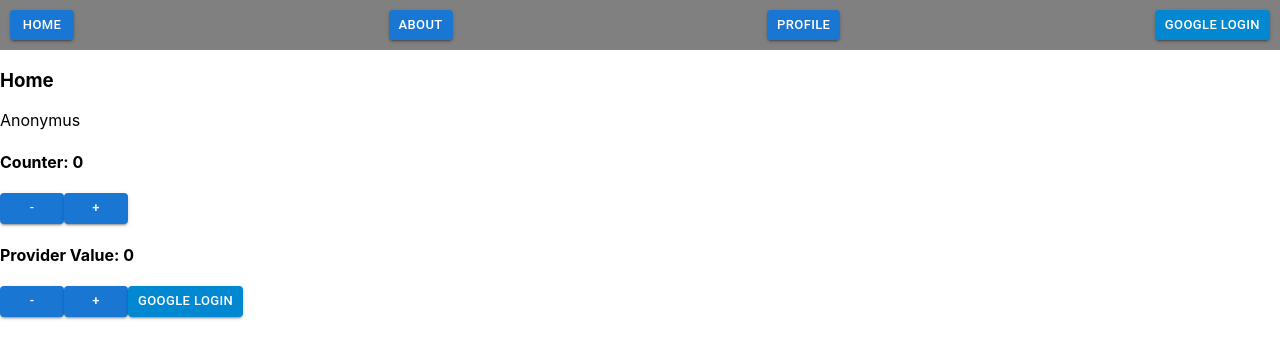
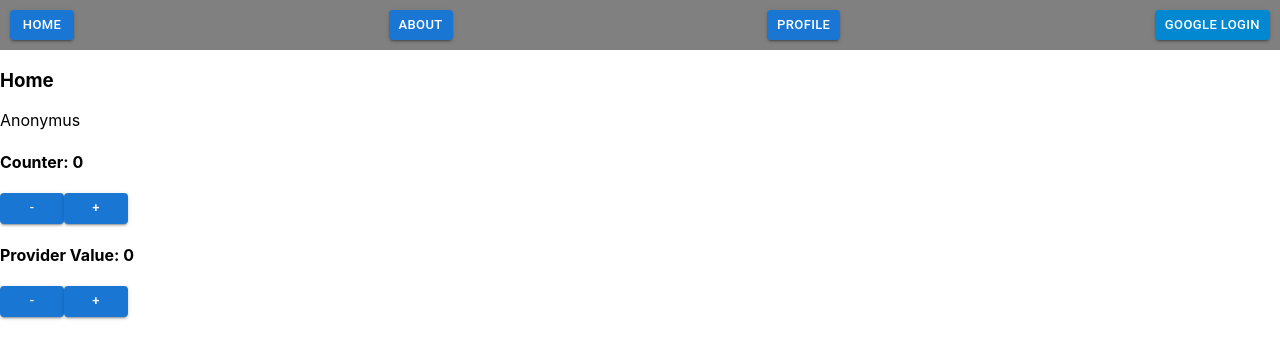
Before and after one commit to klikknpro/template-fullstack-project, a React (Create React App) app in the folder frontend/: page / in a window 1280 px wide. Shown: the top 358 px of the page. Built offline with nearby package versions, Linux system fonts and the light colour scheme.

Commit message:
minor adjustments

```diff
--- a/frontend/src/pages/Home.jsx
+++ b/frontend/src/pages/Home.jsx
@@ -8,7 +8,7 @@ const Home = () => {
   const { counter, increment, decrement } = useCounter("Home");
   const { value, increment: goUp, decrement: goDown } = useGlobalCounter();
 
-  const { auth, token } = useAuth();
+  const { token } = useAuth();
 
   return (
     <div>
@@ -28,9 +28,6 @@ const Home = () => {
       <Button onClick={goUp} variant="contained" size="small">
         +
       </Button>
-      <Button onClick={auth} variant="contained" color="info" size="small">
-        Google login
-      </Button>
     </div>
   );
 };
--- a/frontend/src/providers/auth.jsx
+++ b/frontend/src/providers/auth.jsx
@@ -16,7 +16,7 @@ const AuthProvider = ({ children }) => {
     searchParams.append("prompt", "select_account");
 
     const completeUrl = googleBaseUrl + "?" + searchParams.toString();
-    window.open(completeUrl);
+    window.open(completeUrl, "_self");
   };
 
   const login = async (code, provider) => {
```
